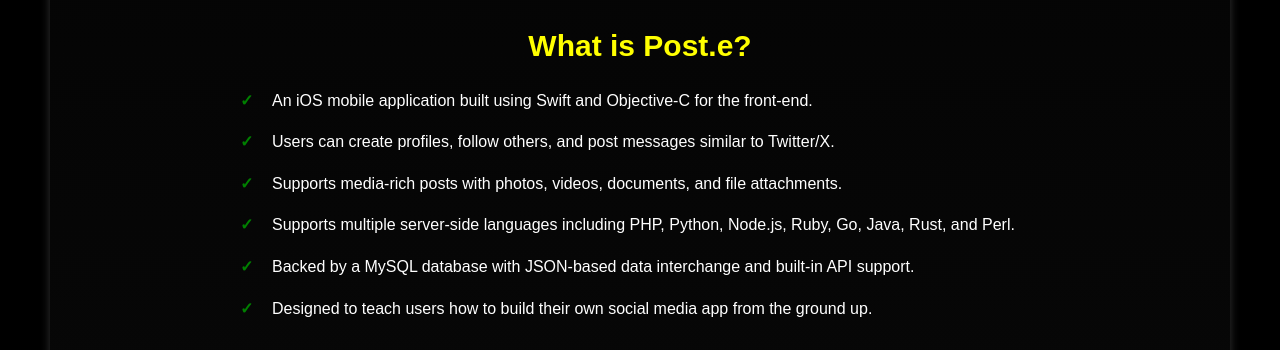
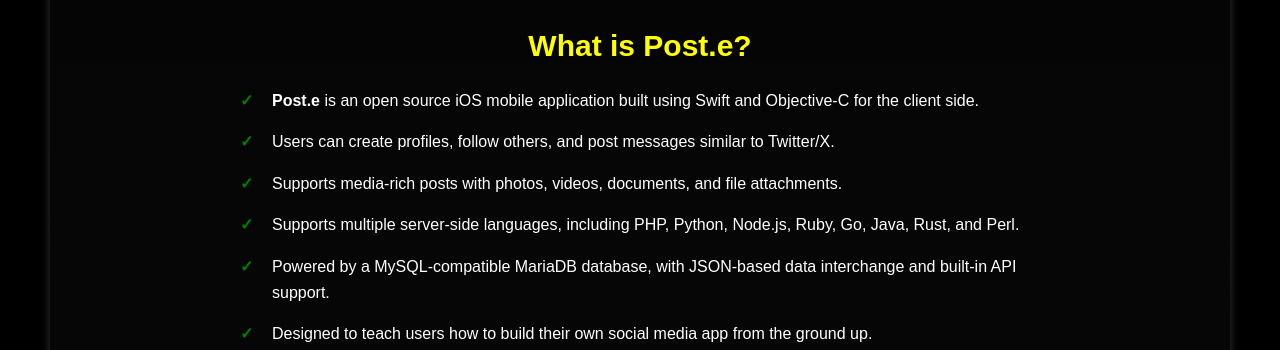
Before and after one commit to scottgriv/Post.e-Website, a Gatsby site: page /home in a window 1280 px wide. Shown: the part 877-1227 px from the top of the page. Built offline with nearby package versions, Linux system fonts and the light colour scheme; Gatsby itself is replaced by a stand-in of ours; a web font is replaced by a local one.

Commit message:
Update intro text

```diff
--- a/src/pages/home.js
+++ b/src/pages/home.js
@@ -170,8 +170,8 @@
       <div className="intro-list-container">
         <ul className="intro-list">
           <li>
-            An iOS mobile application built using Swift and Objective-C for the
-            front-end.
+            <b>Post.e</b> is an open source iOS mobile application built using Swift and Objective-C for the
+            client side.
           </li>
           <li>
             Users can create profiles, follow others, and post messages similar
@@ -182,11 +182,11 @@
             attachments.
           </li>
           <li>
-            Supports multiple server-side languages including PHP, Python,
+            Supports multiple server-side languages, including PHP, Python,
             Node.js, Ruby, Go, Java, Rust, and Perl.
           </li>
           <li>
-            Backed by a MySQL database with JSON-based data interchange and
+            Powered by a MySQL-compatible MariaDB database, with JSON-based data interchange and
             built-in API support.
           </li>
           <li>
```
